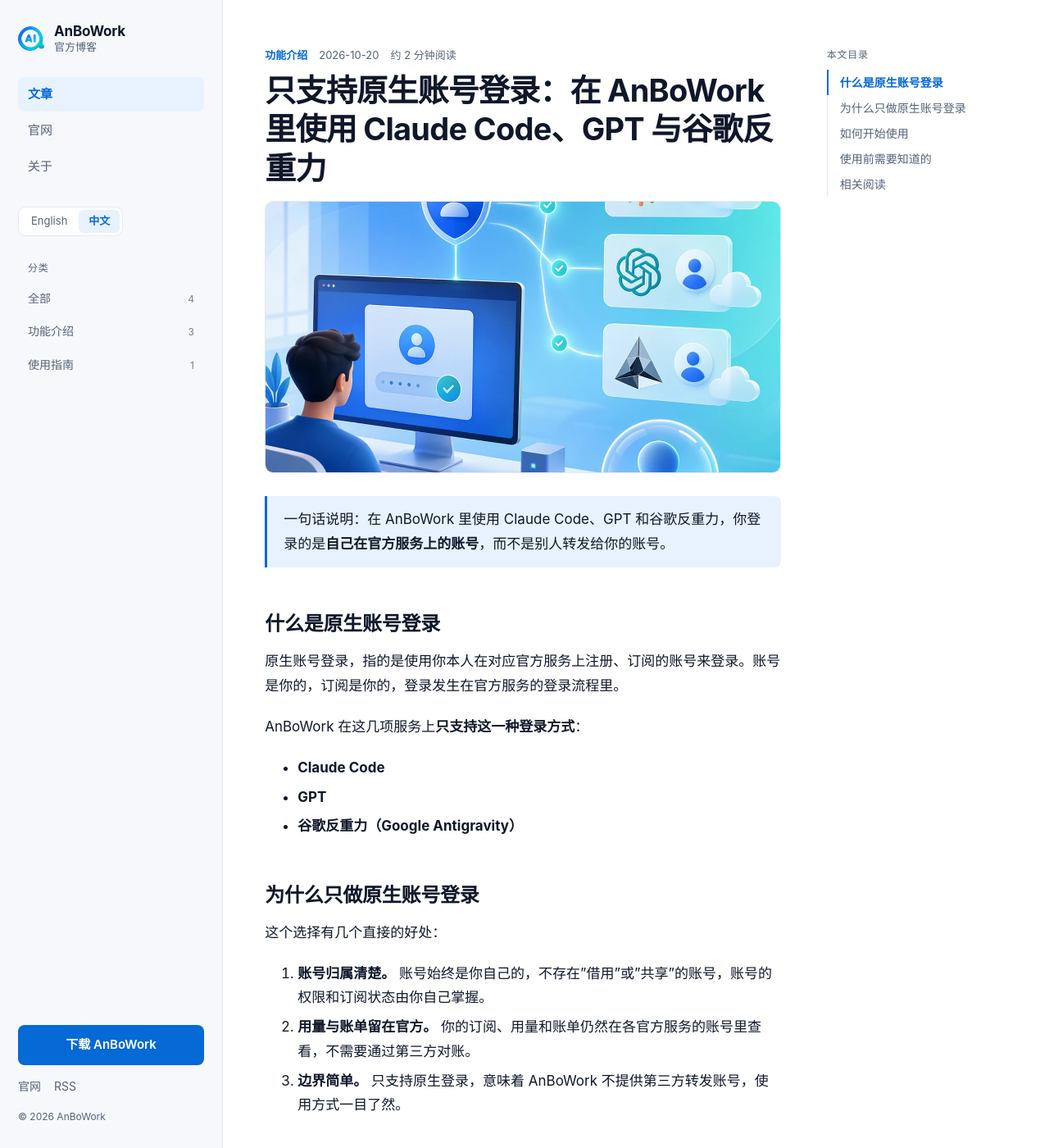
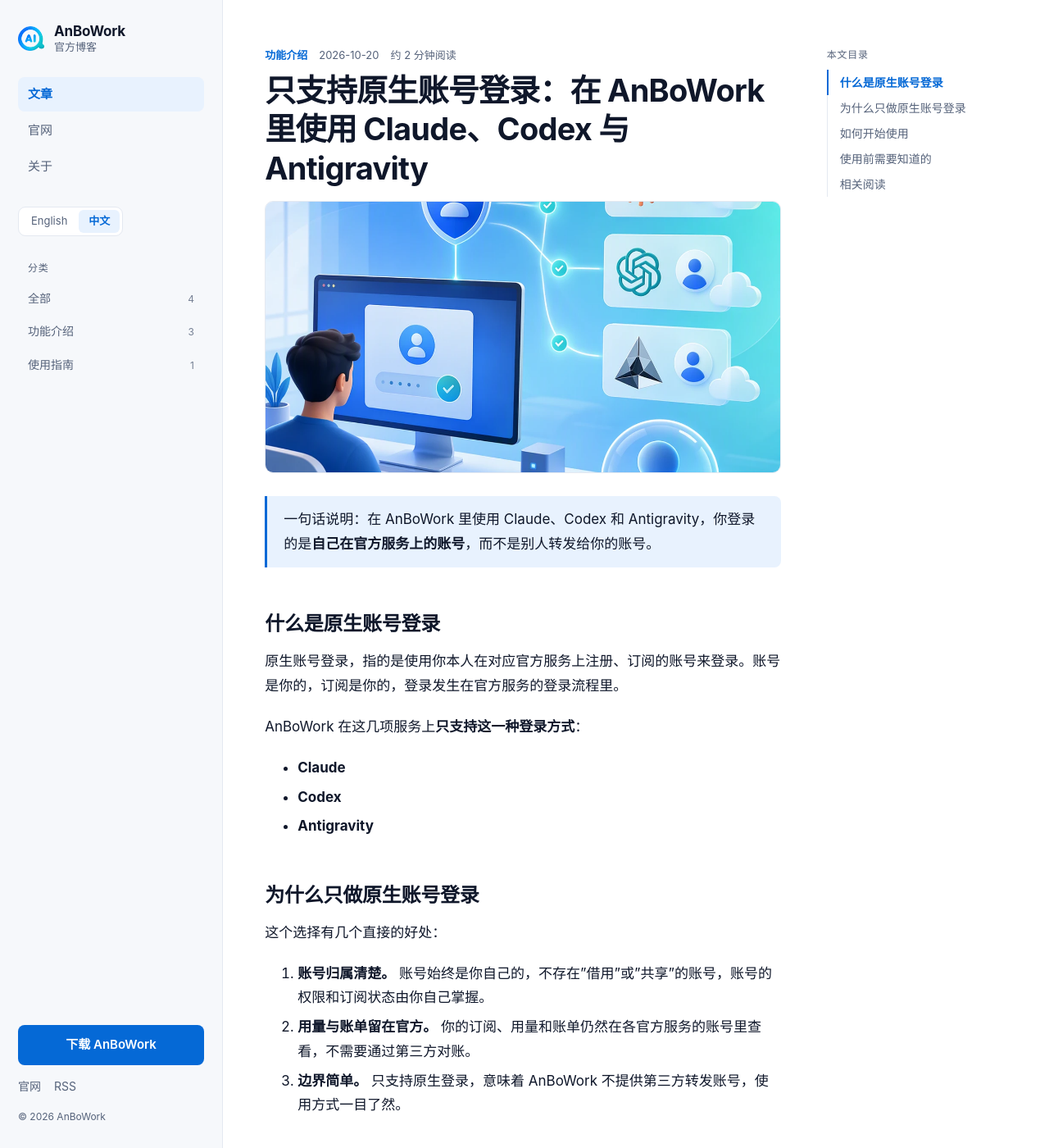
Before and after one commit to gyabevincent-debug/gyabevincent-debug.github.io, a Jekyll site: the page built from _posts/zh/2026-10-20-native-account-login.md, in a window 1280 px wide and 1400 px high. Shown: the whole window at 82% size. Built offline with Jekyll 4.4.1, drawn with Linux system fonts in a browser that asks for light colours; some of the changed text lies outside the part shown.

Commit message:
fix(content): 官方工具统一成官网叫法 Claude、Codex、Antigravity

```diff
--- a/_posts/zh/2026-10-20-native-account-login.md
+++ b/_posts/zh/2026-10-20-native-account-login.md
@@ -1,17 +1,17 @@
 ---
-title: "只支持原生账号登录：在 AnBoWork 里使用 Claude Code、GPT 与谷歌反重力"
+title: "只支持原生账号登录：在 AnBoWork 里使用 Claude、Codex 与 Antigravity"
 date: 2026-10-20 12:00:00 +0800
 lang: zh
 ref: native-account-login
 permalink: /zh/2026/10/20/native-account-login/
 categories: [功能介绍]
-tags: [原生账号登录, Claude Code, GPT, 谷歌反重力, Antigravity, AnBoWork]
+tags: [原生账号登录, Claude, Codex, Antigravity, AnBoWork]
 image: /assets/images/covers/native-account-login.webp
-excerpt: "AnBoWork 对 Claude Code、GPT、谷歌反重力只支持原生账号登录：用你自己的官方账号，账号和订阅始终在你自己手里。"
-description: "AnBoWork 只支持原生账号登录，覆盖 Claude Code、GPT 与谷歌反重力（Google Antigravity）。了解什么是原生账号登录、为什么这样设计，以及如何开始使用。"
+excerpt: "AnBoWork 对 Claude、Codex、Antigravity 只支持原生账号登录：用你自己的官方账号，账号和订阅始终在你自己手里。"
+description: "AnBoWork 只支持原生账号登录，覆盖 Claude、Codex 与 Antigravity。了解什么是原生账号登录、为什么这样设计，以及如何开始使用。"
 ---
 
-> 一句话说明：在 AnBoWork 里使用 Claude Code、GPT 和谷歌反重力，你登录的是**自己在官方服务上的账号**，而不是别人转发给你的账号。
+> 一句话说明：在 AnBoWork 里使用 Claude、Codex 和 Antigravity，你登录的是**自己在官方服务上的账号**，而不是别人转发给你的账号。
 
 ## 什么是原生账号登录
 
@@ -19,9 +19,9 @@
 
 AnBoWork 在这几项服务上**只支持这一种登录方式**：
 
-- **Claude Code**
-- **GPT**
-- **谷歌反重力（Google Antigravity）**
+- **Claude**
+- **Codex**
+- **Antigravity**
 
 ## 为什么只做原生账号登录
 
@@ -34,7 +34,7 @@
 ## 如何开始使用
 
 1. 打开官网 [www.anbowork.com](https://www.anbowork.com)，下载并安装 AnBoWork。
-2. 启动后，选择你要使用的服务，例如 Claude Code、GPT 或谷歌反重力。
+2. 启动后，选择你要使用的服务，例如 Claude、Codex 或 Antigravity。
 3. 使用你自己的官方账号完成登录。
 
 ## 使用前需要知道的
```
Also changed, not shown: README.zh.md (+3 -3 lines), _posts/en/2026-10-20-native-account-login.md (+8 -8 lines), _posts/en/2026-10-20-stable-ai-network.md (+1 -1 lines), _posts/zh/2026-10-20-session-fingerprint-isolation.md (+1 -1 lines), _posts/zh/2026-10-20-stable-ai-network.md (+2 -2 lines).
